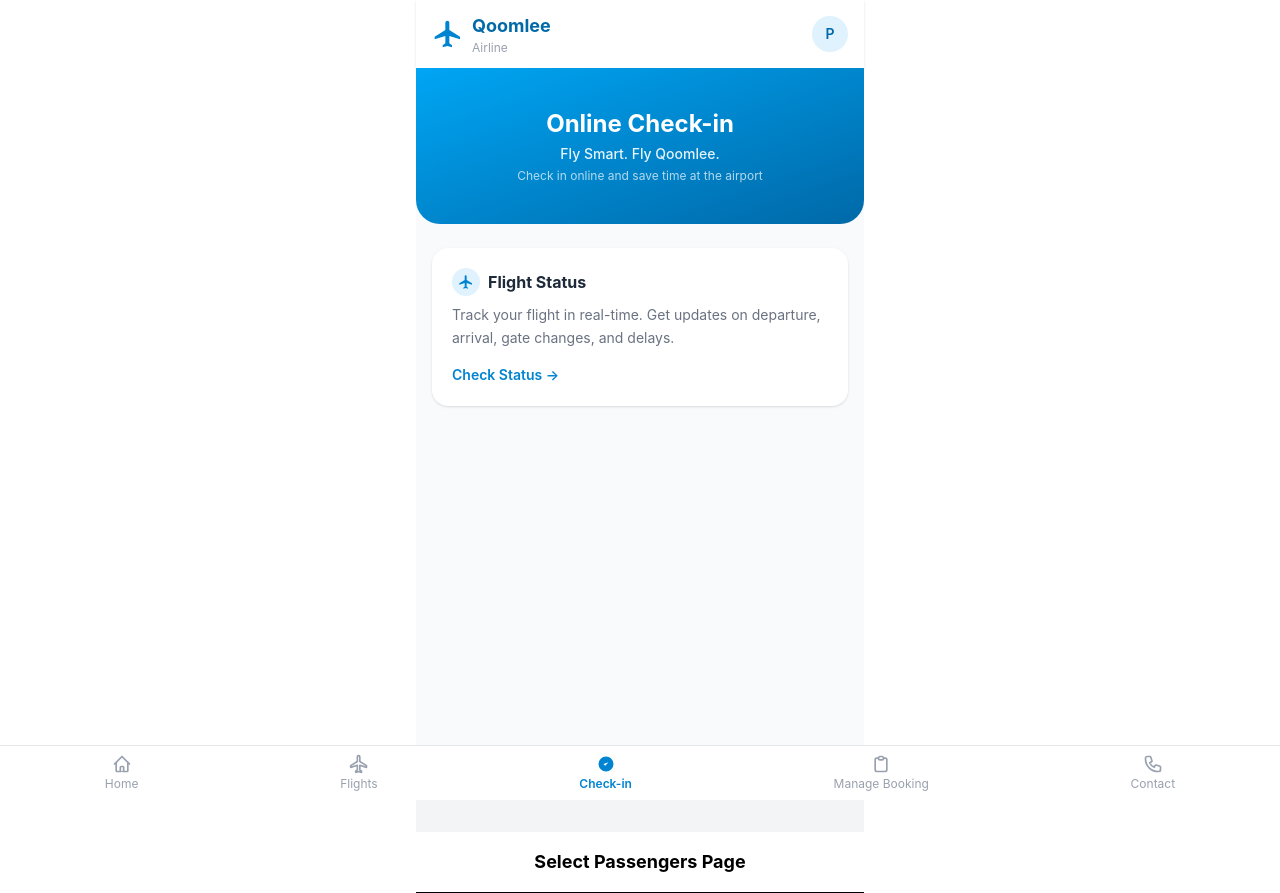
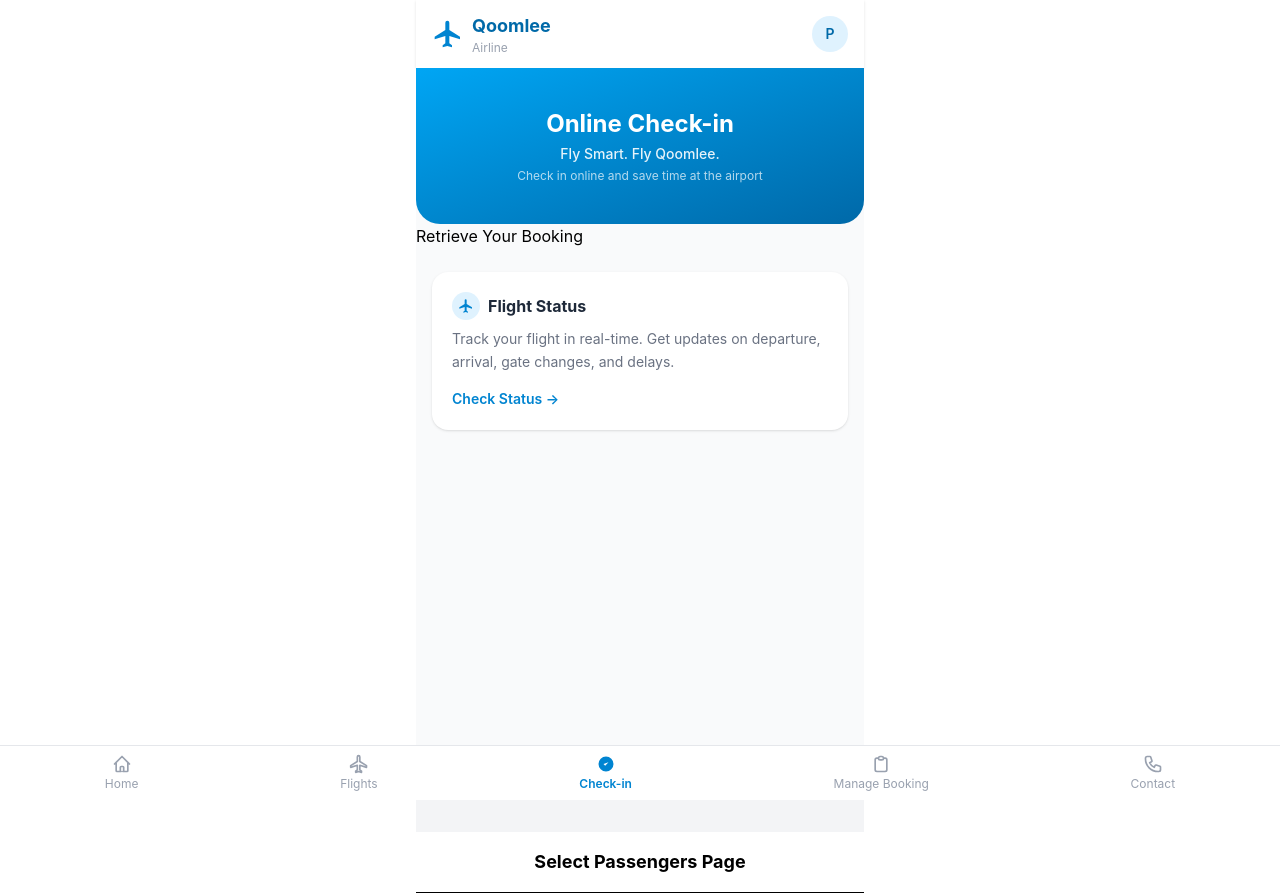
Before and after one commit to AnuchitO/course-reactjs, a React (Vite) app in the folder demo/02-qoomlee/: page / in a window 1280 px wide. Built offline with nearby package versions, Linux system fonts and the light colour scheme.

Commit message:
add BookingForm to checkin page

```diff
--- a/demo/02-qoomlee/src/demo/CheckInDemo.tsx
+++ b/demo/02-qoomlee/src/demo/CheckInDemo.tsx
@@ -1,3 +1,5 @@
+import { BookingForm } from "./BookingForm"
+
 function Header() {
   return (
     <header className="flex items-center justify-between px-4 py-3 bg-white shadow-sm">
@@ -92,7 +94,7 @@
         <Header />
         <HeroBanner />
 
-        {/* <BookingForm /> */}
+        <BookingForm />
 
         <FlightStatus />
         <BottomNav />
```
